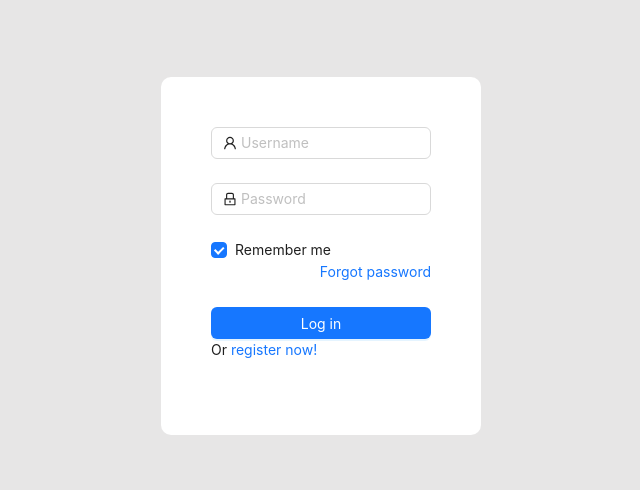
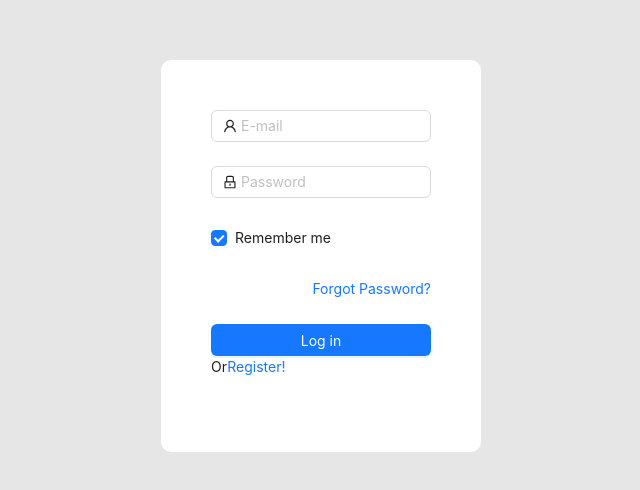
Before and after one commit to Jothika2411/evm-frontend, a React (Create React App) app: page / in a window 1280 px wide. Shown: the part 144-634 px from the top of the page, without its empty margins (319-959 px from the left). Built offline with nearby package versions, Linux system fonts and the light colour scheme.

Commit message:
Resuable component changes

```diff
--- /dev/null
+++ b/src/components/antd/ConfirmPassword.js
@@ -0,0 +1,33 @@
+import React from "react";
+import { Form, Input } from "antd";
+
+const ConfirmPassword = ({ dependencies }) => {
+  return (
+    <Form.Item
+      name="confirm"
+      label="Confirm Password"
+      dependencies={dependencies}
+      hasFeedback
+      rules={[
+        {
+          required: true,
+          message: "Please confirm your password!",
+        },
+        ({ getFieldValue }) => ({
+          validator(_, value) {
+            if (!value || getFieldValue(dependencies[0]) === value) {
+              return Promise.resolve();
+            }
+            return Promise.reject(
+              new Error("The new password that you entered do not match!")
+            );
+          },
+        }),
+      ]}
+    >
+      <Input.Password />
+    </Form.Item>
+  );
+};
+
+export default ConfirmPassword;
--- a/src/components/antd/FormItem.js
+++ b/src/components/antd/FormItem.js
@@ -1,35 +1,11 @@
-import React, { useState } from "react";
-import { Form, Input, Select } from "antd";
+import React from "react";
+import { Form, Input } from "antd";
 
-const FormItem = ({ name, label, rules }) => {
-  const formItemLayout = {
-    labelCol: {
-      xs: {
-        span: 24,
-      },
-      sm: {
-        span: 8,
-      },
-    },
-    wrapperCol: {
-      xs: {
-        span: 24,
-      },
-      sm: {
-        span: 16,
-      },
-    },
-  };
+const FormItem = ({ name, rules, prefix, type, placeholder , label}) => {
   return (
-    <div
-      {...formItemLayout}
-      style={{
-        maxWidth: 600,
-      }}
-    >
-      <Form.Item name={name} label={label} rules={rules} />
-      <Input />
-    </div>
+    <Form.Item name={name} rules={rules} label={label}>
+      <Input prefix={prefix} type={type} placeholder={placeholder} />
+    </Form.Item>
   );
 };
 
--- /dev/null
+++ b/src/components/antd/RememberMe.js
@@ -0,0 +1,14 @@
+import React from "react";
+import { Form, Checkbox } from "antd";
+
+const RememberMe = () => {
+  return (
+    <Form.Item>
+      <Form.Item name="remember" valuePropName="checked" noStyle>
+        <Checkbox>Remember me</Checkbox>
+      </Form.Item>
+    </Form.Item>
+  );
+};
+
+export default RememberMe;
--- /dev/null
+++ b/src/components/antd/SubmitButton.js
@@ -0,0 +1,12 @@
+import React from "react";
+import { Button } from "antd";
+
+const SubmitButton = ({ text }) => {
+  return (
+    <Button type="primary" htmlType="submit" className="login-form-button">
+      {text}
+    </Button>
+  );
+};
+
+export default SubmitButton;
--- a/src/pages/LoginPage.js
+++ b/src/pages/LoginPage.js
@@ -1,12 +1,17 @@
-import React from 'react';
-import { LockOutlined, UserOutlined } from '@ant-design/icons';
-import { Button, Checkbox, Form, Input } from 'antd';
+import React from "react";
+import { Form } from "antd";
+import { LockOutlined, UserOutlined } from "@ant-design/icons";
+import FormItem from "../components/antd/FormItem";
+import RememberMe from "../components/antd/RememberMe";
+import { Link } from "react-router-dom";
+import SubmitButton from "../components/antd/SubmitButton";
+
 const App = () => {
   const onFinish = (values) => {
-    console.log('Received values of form: ', values);
+    console.log("Received values of form: ", values);
   };
   return (
-    <div className='login-page'>
+    <div className="login-page">
       <Form
         name="normal_login"
         className="login-form"
@@ -15,47 +20,28 @@ const App = () => {
         }}
         onFinish={onFinish}
       >
-      <Form.Item
-        name="username"
-        rules={[
-          {
-            required: true,
-            message: 'Please input your Username!',
-          },
-        ]}
-      >
-        <Input prefix={<UserOutlined className="site-form-item-icon" />} placeholder="Username" />
-      </Form.Item>
-      <Form.Item
+        <FormItem
+          name="email"
+          rules={[{ required: true, message: "Please input your Username!" }]}
+          prefix={<UserOutlined className="site-form-item-icon" />}
+          placeholder="E-mail"
+        />
+        <FormItem
           name="password"
-        rules={[
-          {
-            required: true,
-            message: 'Please input your Password!',
-          },
-        ]}
-      >
-        <Input
+          rules={[{ required: true, message: "Please input your Password!" }]}
           prefix={<LockOutlined className="site-form-item-icon" />}
           type="password"
           placeholder="Password"
         />
+        <Form.Item>
+          <RememberMe />
+          <Link className="login-form-forgot" to="/forgotPassword">
+            Forgot Password?
+          </Link>
         </Form.Item>
         <Form.Item>
-        <Form.Item name="remember" valuePropName="checked" noStyle>
-          <Checkbox>Remember me</Checkbox>
-        </Form.Item>
-
-        <a className="login-form-forgot" href="">
-          Forgot password
-        </a>
-      </Form.Item>
-
-      <Form.Item>
-        <Button type="primary" htmlType="submit" className="login-form-button">
-          Log in
-        </Button>
-        Or <a href="/register">register now!</a>
+          <SubmitButton text="Log in" /> Or
+          <Link to="/register">Register!</Link>
         </Form.Item>
       </Form>
     </div>
--- a/src/pages/RegistrationPage.js
+++ b/src/pages/RegistrationPage.js
@@ -1,4 +1,6 @@
-import React, { useState } from "react";
+import React from "react";
+import FormItem from "../components/antd/FormItem";
+import ConfirmPassword from "../components/antd/ConfirmPassword";
 import { Button, Form, Input, Select } from "antd";
 const { Option } = Select;
 
@@ -58,16 +60,12 @@ const RegistrationPage = () => {
         form={form}
         name="register"
         onFinish={onFinish}
-        initialValues={{
-          residence: ["zhejiang", "hangzhou", "xihu"],
-          prefix: "86",
-        }}
         style={{
           maxWidth: 600,
         }}
         scrollToFirstError
       >
-        <Form.Item
+        <FormItem
           name="firstName"
           label="First Name"
           rules={[
@@ -76,10 +74,8 @@ const RegistrationPage = () => {
               message: "Please input your First Name!",
             },
           ]}
-        >
-          <Input />
-        </Form.Item>
-        <Form.Item
+        />
+        <FormItem
           name="lastName"
           label="Last Name"
           rules={[
@@ -88,10 +84,8 @@ const RegistrationPage = () => {
               message: "Please input your Last Name!",
             },
           ]}
-        >
-          <Input />
-        </Form.Item>
-        <Form.Item
+        />
+        <FormItem
           name="email"
           label="E-mail"
           rules={[
@@ -104,11 +98,10 @@ const RegistrationPage = () => {
               message: "Please input your E-mail!",
             },
           ]}
-        >
-          <Input />
-        </Form.Item>
-        <Form.Item
+        />
+        <FormItem
           name="password"
+          type="password"
           label="Password"
           rules={[
             {
@@ -117,33 +110,10 @@ const RegistrationPage = () => {
             },
           ]}
           hasFeedback
-        >
-          <Input.Password />
-        </Form.Item>
-        <Form.Item
-          name="confirm"
-          label="Confirm Password"
-          dependencies={["password"]}
-          hasFeedback
-          rules={[
-            {
-              required: true,
-              message: "Please confirm your password!",
-            },
-            ({ getFieldValue }) => ({
-              validator(_, value) {
-                if (!value || getFieldValue("password") === value) {
-                  return Promise.resolve();
-                }
-                return Promise.reject(
-                  new Error("The new password that you entered do not match!")
-                );
-              },
-            }),
-          ]}
-        >
-          <Input.Password />
-        </Form.Item>
+        />
+
+        <ConfirmPassword dependencies={["password"]} />
+
         <Form.Item
           name="phone"
           label="Phone Number"
@@ -161,7 +131,7 @@ const RegistrationPage = () => {
             }}
           />
         </Form.Item>
-        <Form.Item
+        <FormItem
           name="employeeID"
           label="Employee ID"
           rules={[
@@ -170,10 +140,8 @@ const RegistrationPage = () => {
               message: "Please input your Employee ID!",
             },
           ]}
-        >
-          <Input
-          />
-        </Form.Item>
+        />
+
         <Form.Item {...tailFormItemLayout}>
           <Button type="primary" htmlType="submit">
             Register
```
Also changed, not shown: src/components/antd/PrefixSelector.js (added, +18 -0 lines). Lines whose indentation alone changed are shown as unchanged.
